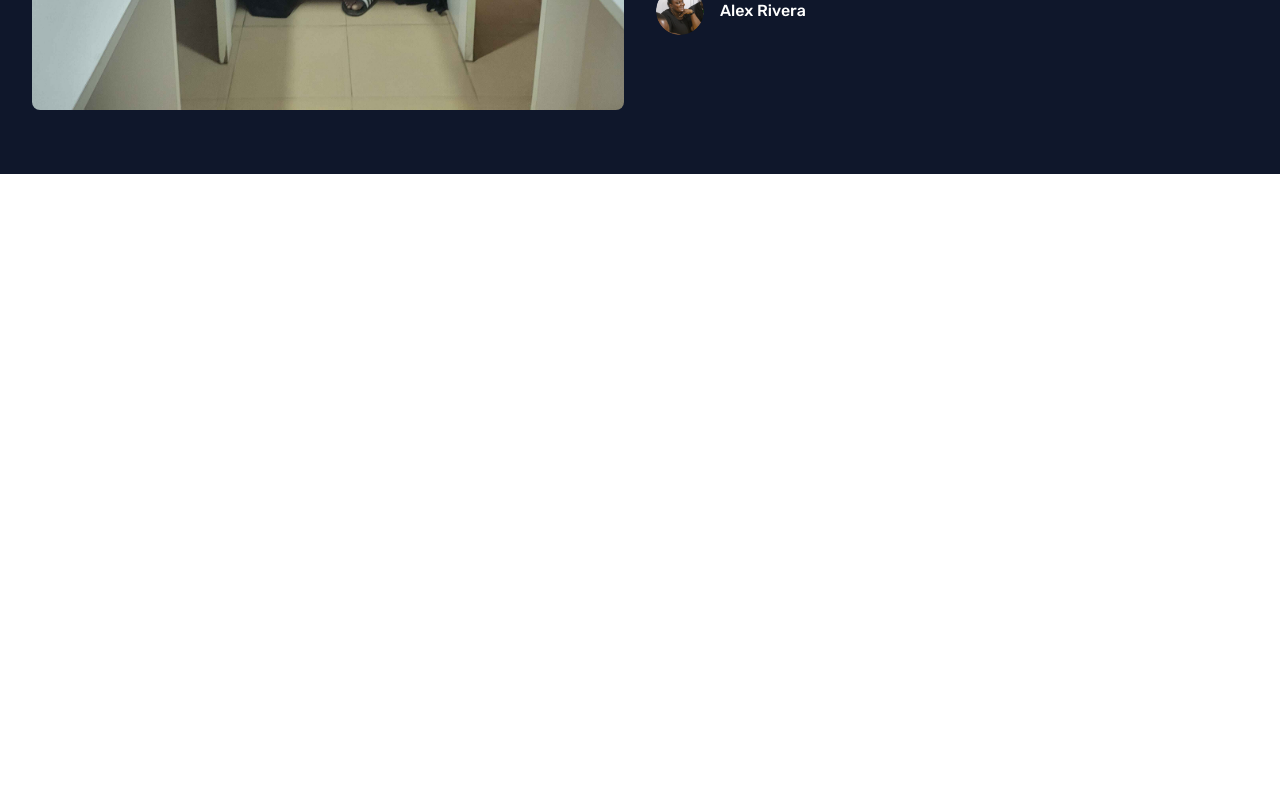
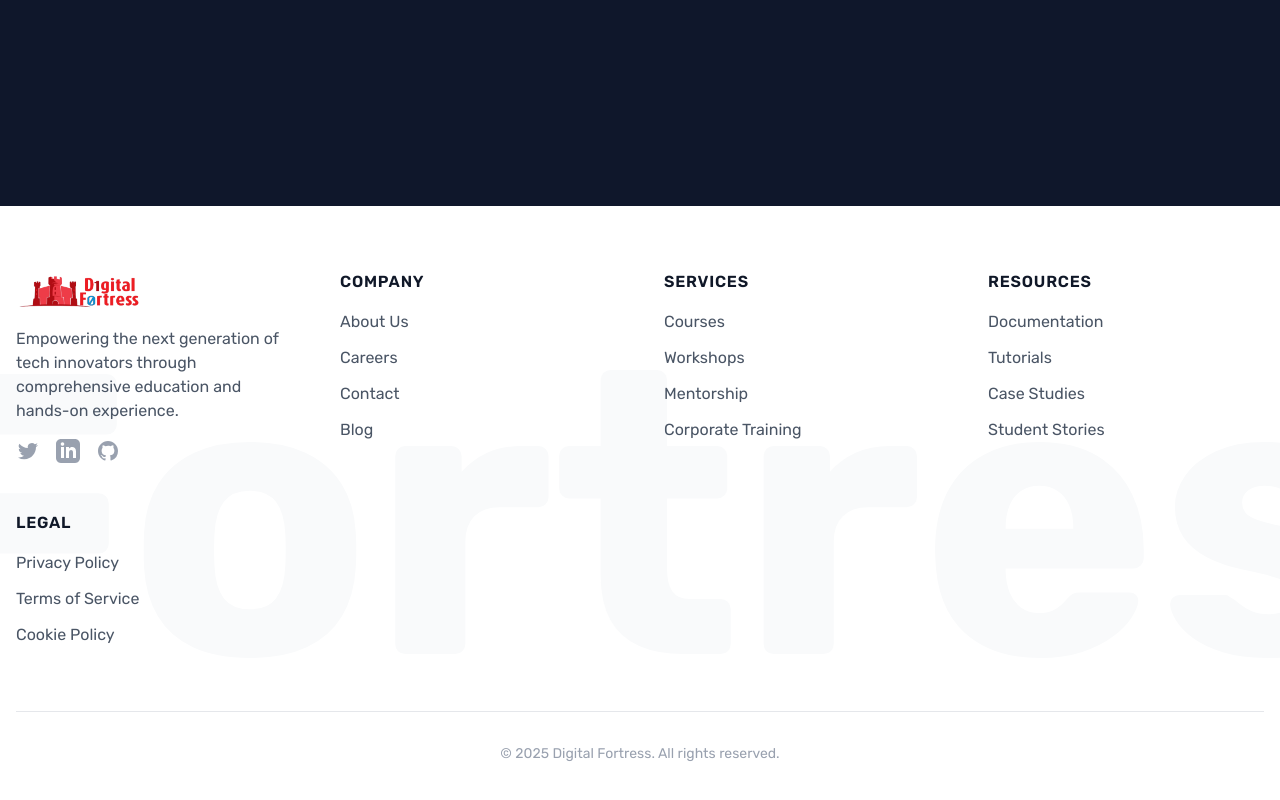
Before and after one commit to Olabode-cmd/dfi, a React (Vite) app: page / in a window 1280 px wide. Shown: the part 4565-5365 px from the top of the page. Before the commit the page ends 4739 px from the top, so only its background shows below. Built offline with nearby package versions, Linux system fonts and the light colour scheme.

Commit message:
footer done

```diff
--- a/src/App.jsx
+++ b/src/App.jsx
@@ -4,6 +4,7 @@
 import MarqueeSection from "./components/home/marqueelearn";
 import TestimonialsSection from "./components/home/testimonials";
 import Clients from "./components/home/clients";
+import Footer from "./components/footer";
 import CountUp from 'react-countup';
 import { Link } from "react-router";
 import { FaArrowRightLong } from "react-icons/fa6";
@@ -116,12 +117,12 @@
 
       <div className="relative bg-hero">
         <section className="relative py-16 md:pb-24 md:pt-16 px-8 md:px-0 md:max-w-6xl mx-auto">
-          <div className="grid grid-cols-1 md:grid-cols-2 pt-28">
+          <div className="grid grid-cols-1 md:grid-cols-2 pt-16 md:pt-28">
             <div>
               <div data-aos="fade-up" className="mb-6 mt-4">
                 <p className="text-sm uppercase text-red-500 bg-[#fff6f6] rounded-2xl px-2.5 py-1.5 inline">
                   Digital Fortress{" "}
-                  <span className="text-blue-500 text-xl">&#x2022; </span> 2025
+                  <span className="text-blue-500 text-xl">&#x2022;</span> 2025
                 </p>
               </div>
               <h1
@@ -160,7 +161,7 @@
               </p>
 
               <div
-                className="my-8 flex flex-col space-y-2 md:flex-row md:space-x-3 md:space-y-0 md:items-center"
+                className="my-8 flex flex-col space-y-3 md:flex-row md:space-x-3 md:space-y-0 md:items-center"
                 // data-aos="fade-up"
               >
                 <div className="flex items-center">
@@ -436,99 +437,8 @@
         <Clients />
 
         <TestimonialsSection />
-
-        {/* <VideoScrollEffect /> */}
-
-        {/* Who We Serve Section */}
-        {/* <section className="py-20 bg-white">
-          <div className="max-w-6xl mx-auto px-4">
-            <div className="flex items-center space-x-2 mb-2">
-              <HiUsers className="w-5 h-5 text-red-500" />
-              <p className="text-red-500 font-medium">Our Audience</p>
-            </div>
-            <h2 className="text-4xl font-bold mb-12">Who We Serve</h2>
-            <div className="grid md:grid-cols-3 gap-8">
-              {audiences.map((audience, index) => (
-                <div
-                  key={index}
-                  className="bg-white p-8 rounded-lg shadow-sm hover:shadow-md transition-shadow"
-                >
-                  <h3 className="text-xl font-semibold mb-4">
-                    {audience.title}
-                  </h3>
-                  <p className="text-gray-600 mb-6">{audience.description}</p>
-                  <Link
-                    to="/services"
-                    className="inline-flex items-center space-x-2 text-red-500 border-b border-red-500"
-                  >
-                    <span>Learn more</span>
-                    <FaArrowRightLong className="w-4 h-4" />
-                  </Link>
-                </div>
-              ))}
-            </div>
-          </div>
-        </section> */}
-
-        {/* Contact Section */}
-        {/* <section className="py-20 bg-gray-900 text-white">
-          <div className="max-w-6xl mx-auto px-4">
-            <div className="flex items-center space-x-2 mb-2">
-              <FaPhone className="w-5 h-5 text-red-500" />
-              <p className="text-red-500 font-medium">Contact</p>
-            </div>
-            <div className="grid md:grid-cols-2 gap-12 items-center">
-              <div>
-                <h2 className="text-4xl font-bold mb-6">
-                  Let's Start a Conversation
-                </h2>
-                <p className="text-gray-400 mb-8">
-                  Lorem ipsum dolor sit amet, consectetur adipiscing elit. Sed
-                  do eiusmod tempor incididunt ut labore et dolore magna aliqua.
-                </p>
-                <div className="space-y-4">
-                  <Link
-                    to="/contact"
-                    className="inline-flex items-center space-x-2 text-red-500 border-b border-red-500"
-                  >
-                    <span>Schedule a call</span>
-                    <FaArrowRightLong className="w-4 h-4" />
-                  </Link>
-                </div>
-              </div>
-              <form className="space-y-6">
-                <div>
-                  <input
-                    type="text"
-                    placeholder="Your Name"
-                    className="w-full px-4 py-3 bg-gray-800 rounded-lg focus:outline-none focus:ring-2 focus:ring-red-500"
-                  />
-                </div>
-                <div>
-                  <input
-                    type="email"
-                    placeholder="Your Email"
-                    className="w-full px-4 py-3 bg-gray-800 rounded-lg focus:outline-none focus:ring-2 focus:ring-red-500"
-                  />
-                </div>
-                <div>
-                  <textarea
-                    placeholder="Your Message"
-                    rows={4}
-                    className="w-full px-4 py-3 bg-gray-800 rounded-lg focus:outline-none focus:ring-2 focus:ring-red-500"
-                  />
-                </div>
-                <button className="inline-flex items-center space-x-2 text-red-500 border-b border-red-500">
-                  <span>Send message</span>
-                  <FaArrowRightLong className="w-4 h-4" />
-                </button>
-              </form>
-            </div>
-          </div>
-        </section> */}
+        <Footer />
       </div>
-
-      {/* <h1 className="text-red-400">HEYYEY</h1> */}
     </>
   );
 }
--- /dev/null
+++ b/src/components/footer.jsx
@@ -0,0 +1,126 @@
+import React from "react";
+import Logo from "../assets/images/dfi-logo.png";
+
+const Footer = () => {
+  const links = {
+    company: [
+      { name: "About Us", href: "#" },
+      { name: "Careers", href: "#" },
+      { name: "Contact", href: "#" },
+      { name: "Blog", href: "#" },
+    ],
+    services: [
+      { name: "Courses", href: "#" },
+      { name: "Workshops", href: "#" },
+      { name: "Mentorship", href: "#" },
+      { name: "Corporate Training", href: "#" },
+    ],
+    resources: [
+      { name: "Documentation", href: "#" },
+      { name: "Tutorials", href: "#" },
+      { name: "Case Studies", href: "#" },
+      { name: "Student Stories", href: "#" },
+    ],
+    legal: [
+      { name: "Privacy Policy", href: "#" },
+      { name: "Terms of Service", href: "#" },
+      { name: "Cookie Policy", href: "#" },
+    ],
+  };
+
+  return (
+    <footer className="relative bg-white overflow-hidden">
+      {/* Background Text */}
+      <div className="absolute inset-0 pointer-events-none">
+        <div className="absolute -right-1/4 top-1/2 -translate-y-1/2">
+          <span className="text-[300px] md:text-[400px] font-bold text-gray-50 select-none whitespace-nowrap transform">
+            Digital Fortress
+          </span>
+        </div>
+      </div>
+
+      {/* Footer Content */}
+      <div className="relative max-w-7xl mx-auto px-4 py-16">
+        <div className="grid grid-cols-1 md:grid-cols-4 gap-12 mb-16">
+          {/* Brand Section */}
+          <div className="col-span-1">
+            <img src={Logo} alt="logo" className="w-[125px]" />
+            {/* <div className="text-2xl font-bold text-gray-900 mb-4">
+              Digital Fortress
+            </div> */}
+            <p className="text-gray-600 mb-4 text-sm md:text-base my-4">
+              Empowering the next generation of tech innovators through
+              comprehensive education and hands-on experience.
+            </p>
+            <div className="flex space-x-4">
+              <a href="#" className="text-gray-400 hover:text-gray-600">
+                <span className="sr-only">Twitter</span>
+                <svg
+                  className="h-6 w-6"
+                  fill="currentColor"
+                  viewBox="0 0 24 24"
+                >
+                  <path d="M8.29 20.251c7.547 0 11.675-6.253 11.675-11.675 0-.178 0-.355-.012-.53A8.348 8.348 0 0022 5.92a8.19 8.19 0 01-2.357.646 4.118 4.118 0 001.804-2.27 8.224 8.224 0 01-2.605.996 4.107 4.107 0 00-6.993 3.743 11.65 11.65 0 01-8.457-4.287 4.106 4.106 0 001.27 5.477A4.072 4.072 0 012.8 9.713v.052a4.105 4.105 0 003.292 4.022 4.095 4.095 0 01-1.853.07 4.108 4.108 0 003.834 2.85A8.233 8.233 0 012 18.407a11.616 11.616 0 006.29 1.84" />
+                </svg>
+              </a>
+              <a href="#" className="text-gray-400 hover:text-gray-600">
+                <span className="sr-only">LinkedIn</span>
+                <svg
+                  className="h-6 w-6"
+                  fill="currentColor"
+                  viewBox="0 0 24 24"
+                >
+                  <path d="M19 0h-14c-2.761 0-5 2.239-5 5v14c0 2.761 2.239 5 5 5h14c2.762 0 5-2.239 5-5v-14c0-2.761-2.238-5-5-5zm-11 19h-3v-11h3v11zm-1.5-12.268c-.966 0-1.75-.79-1.75-1.764s.784-1.764 1.75-1.764 1.75.79 1.75 1.764-.783 1.764-1.75 1.764zm13.5 12.268h-3v-5.604c0-3.368-4-3.113-4 0v5.604h-3v-11h3v1.765c1.396-2.586 7-2.777 7 2.476v6.759z" />
+                </svg>
+              </a>
+              <a href="#" className="text-gray-400 hover:text-gray-600">
+                <span className="sr-only">GitHub</span>
+                <svg
+                  className="h-6 w-6"
+                  fill="currentColor"
+                  viewBox="0 0 24 24"
+                >
+                  <path
+                    fillRule="evenodd"
+                    d="M12 2C6.477 2 2 6.484 2 12.017c0 4.425 2.865 8.18 6.839 9.504.5.092.682-.217.682-.483 0-.237-.008-.868-.013-1.703-2.782.605-3.369-1.343-3.369-1.343-.454-1.158-1.11-1.466-1.11-1.466-.908-.62.069-.608.069-.608 1.003.07 1.531 1.032 1.531 1.032.892 1.53 2.341 1.088 2.91.832.092-.647.35-1.088.636-1.338-2.22-.253-4.555-1.113-4.555-4.951 0-1.093.39-1.988 1.029-2.688-.103-.253-.446-1.272.098-2.65 0 0 .84-.27 2.75 1.026A9.564 9.564 0 0112 6.844c.85.004 1.705.115 2.504.337 1.909-1.296 2.747-1.027 2.747-1.027.546 1.379.202 2.398.1 2.651.64.7 1.028 1.595 1.028 2.688 0 3.848-2.339 4.695-4.566 4.943.359.309.678.92.678 1.855 0 1.338-.012 2.419-.012 2.747 0 .268.18.58.688.482A10.019 10.019 0 0022 12.017C22 6.484 17.522 2 12 2z"
+                    clipRule="evenodd"
+                  />
+                </svg>
+              </a>
+            </div>
+          </div>
+
+          {/* Links Sections */}
+          {Object.entries(links).map(([category, items]) => (
+            <div key={category} className="col-span-1">
+              <h3 className="text-gray-900 font-semibold uppercase tracking-wider mb-4">
+                {category}
+              </h3>
+              <ul className="space-y-3">
+                {items.map((item) => (
+                  <li key={item.name}>
+                    <a
+                      href={item.href}
+                      className="text-gray-600 hover:text-gray-900 transition-colors"
+                    >
+                      {item.name}
+                    </a>
+                  </li>
+                ))}
+              </ul>
+            </div>
+          ))}
+        </div>
+
+        {/* Bottom Section */}
+        <div className="border-t border-gray-200 pt-8">
+          <p className="text-gray-400 text-sm text-center">
+            © {new Date().getFullYear()} Digital Fortress. All rights reserved.
+          </p>
+        </div>
+      </div>
+    </footer>
+  );
+};
+
+export default Footer;
--- a/src/components/home/testimonials.jsx
+++ b/src/components/home/testimonials.jsx
@@ -44,7 +44,7 @@
   }, []);
 
   return (
-    <div className="bg-slate-900 py-16 mt-2">
+    <div className="bg-slate-900 pt-16 pb-24 mt-2">
         <div className="text-center mb-8">
             <h1 className="text-4xl mb-3 text-white font-semibold">Testimonials</h1>
             <p className="text-gray-500 text-sm">What our students say about us</p>
@@ -52,7 +52,7 @@
       <div className="max-w-7xl mx-auto px-4 sm:px-6 lg:px-8">
         <div className="grid grid-cols-1 md:grid-cols-2 gap-8 items-center">
           {/* Left Column - Image Carousel */}
-          <div className="relative hidden md:inline-block h-[600px] overflow-hidden rounded-lg">
+          <div data-aos='fade-right' className="relative hidden md:inline-block h-[600px] overflow-hidden rounded-lg">
             {images.map((src, index) => (
               <img
                 key={index}
@@ -66,7 +66,7 @@
           </div>
 
           {/* Right Column - Testimonials */}
-          <div className="space-y-4">
+          <div data-aos="fade-up" className="space-y-4">
             {testimonials.map((testimonial, index) => (
               <div key={index}>
                 {index > 0 && <div className="border-t border-white/10 my-6" />}
```
